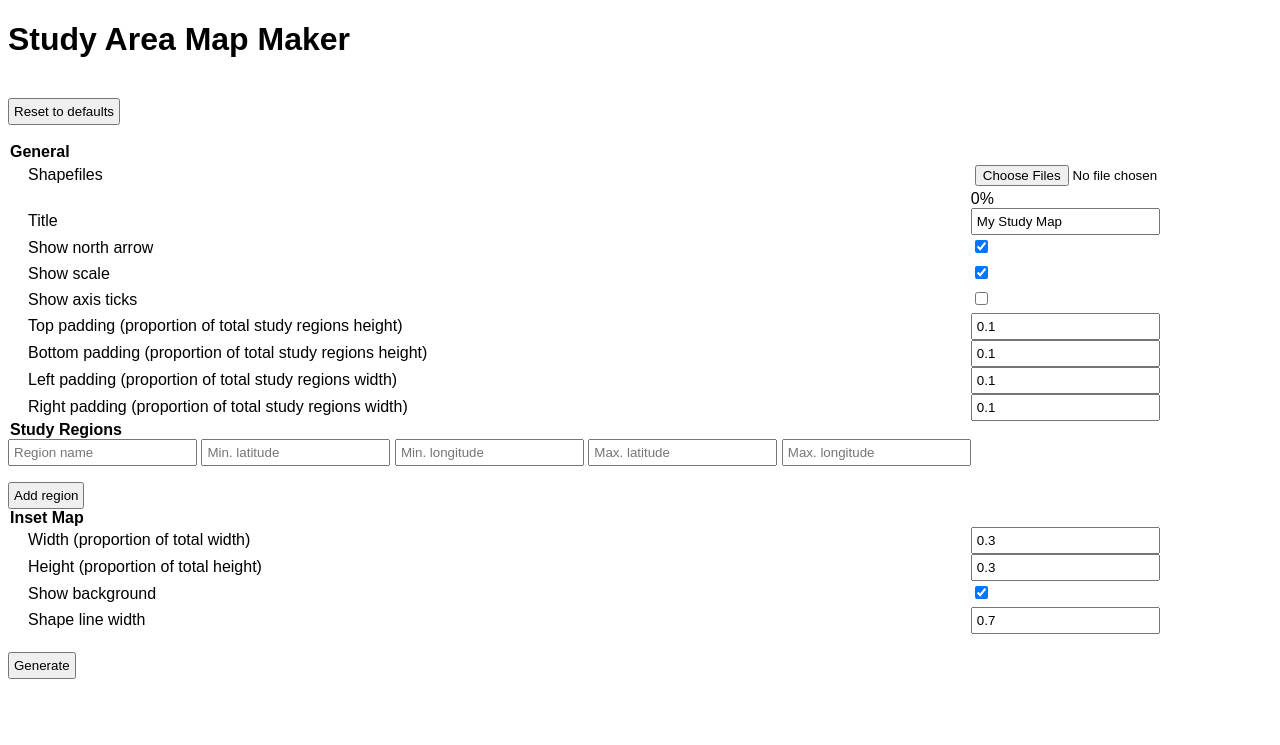
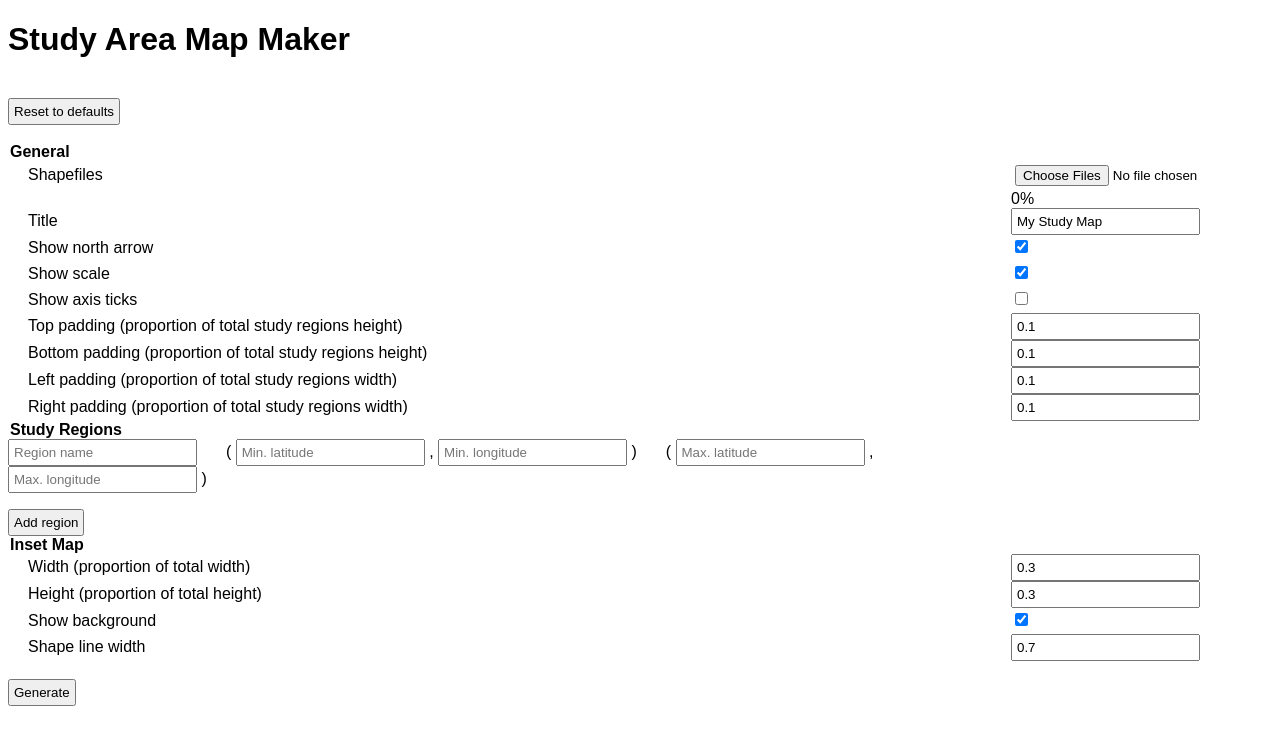
Before and after one commit to derekchai/studyareamapmaker, a FastAPI app: page / in a window 1280 px wide. Shown: the top 745 px of the page. Run offline with FastAPI, Linux system fonts and the light colour scheme.

Commit message:
Format study regions input form

```diff
--- a/templates/index.html
+++ b/templates/index.html
@@ -88,10 +88,20 @@
 
             <div id="region-editor">
                 <input type="text" id="region-name" placeholder="Region name">
+                <span style="display: inline-block; width: 20px;"></span>
+                <span>(</span>
                 <input type="number" step="any" id="min-lat" placeholder="Min. latitude">
+                <span>,</span>
                 <input type="number" step="any" id="min-lon" placeholder="Min. longitude">
+                <span>)</span>
+
+                <span style="display: inline-block; width: 20px;"></span>
+
+                <span>(</span>
                 <input type="number" step="any" id="max-lat" placeholder="Max. latitude">
+                <span>,</span>
                 <input type="number" step="any" id="max-lon" placeholder="Max. longitude">
+                <span>)</span>
             </div>
 
 
```
